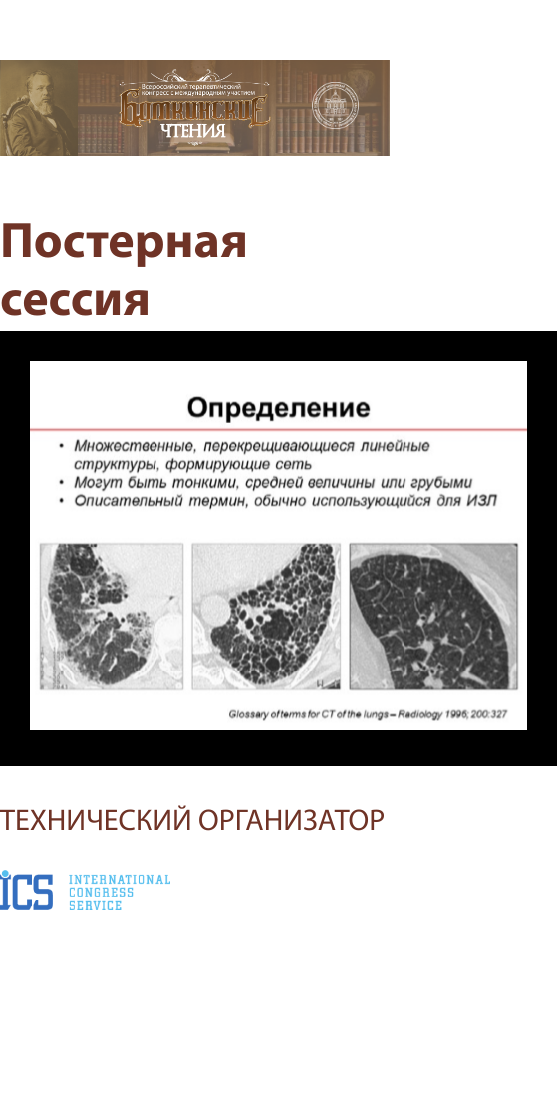
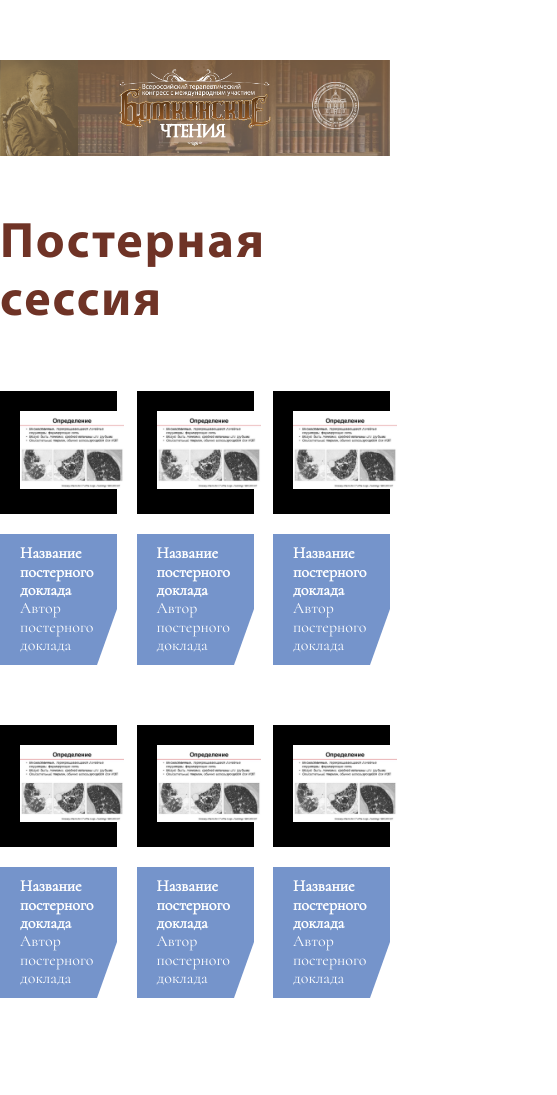
Before and after one commit to ossmi/botkin, a plain HTML site: page session.html in a window 390 px wide. Shown: the top 1095 px of the page, 557 px wide, since content can reach past the window. Before the commit the page ends 915 px from the top, so only its background shows below. Drawn offline with Linux system fonts and the light colour scheme.

Commit message:
finish session block without mobile v

```diff
--- a/sass/_colors.sass
+++ b/sass/_colors.sass
@@ -1 +1,2 @@
 color: #6f3326
+color:#7594cb
--- a/sass/_session.sass
+++ b/sass/_session.sass
@@ -3,13 +3,40 @@
         font-family: 'myriad-700'
         color: #6f3326
         font-size: 50px
+        letter-spacing: 2px
+        margin-bottom: 60px
     &-wrap
         display: flex
         flex-wrap: wrap
+        justify-content: space-between
     &__item
+        width: 30%
         &-block
             background-color: black
-            text-align: center
+
+            // text-align: center
+            margin-bottom: 20px
         &-img
-            padding: 30px
+            margin: 20px
+            width: 89%
             height: 100%
+        &-name
+            position: relative
+            font-family: 'Cormorant-Regular'
+            color: #ffffff
+            margin-bottom: 60px
+            padding: 10px 20px
+            background: #7594cb
+            z-index: 0
+            &:after
+                z-index: 99
+                position: absolute
+                margin-top: -46px
+                content: ""
+                right: 0
+                border: 56px solid transparent
+                border-bottom: 0px solid transparent
+                border-right: 20px solid white
+                border-left: 0px solid transparent
+        &-title
+            font-size: 16px
--- a/sass/_video.sass
+++ b/sass/_video.sass
@@ -61,5 +61,6 @@
         margin-right: 30px
 .org__logo
     width: 170px
+    margin-bottom: 60px
     &_img
        width: 100%
--- a/session.html
+++ b/session.html
@@ -24,16 +24,68 @@
     <div class="container">
         <h2 class="session__title">Постерная сессия</h2>
         <div class="session-wrap">
+
+            <div class="session__item">
+                <a href="#" class="session__item-href">
+                    <div class="session__item-block"><img src="img/item-img.png" alt="Доклад" class="session__item-img"><!-- /.session__item-block --></div></a>
+            <div class="session__item-name">
+                <h3 class="session__item-title">Название постерного доклада </h3>
+                <p class="session__item-title">Автор постерного доклада
+                </p>
+            </div><!-- /.session__item-name -->
+            </div><!-- /.session__item -->
+
+
             <div class="session__item">
                 <a href="#" class="session__item-href">
                     <div class="session__item-block"><img src="img/item-img.png" alt="Доклад" class="session__item-img"><!-- /.session__item-block --></div></a>
 
             <div class="session__item-name">
-                <h3 class="session__item-title"></h3>
-                <p class="session__item-title"></p>
+                <h3 class="session__item-title">Название постерного доклада </h3>
+                <p class="session__item-title">Автор постерного доклада
+                </p>
             </div><!-- /.session__item-name -->
             </div><!-- /.session__item -->
 
+            <div class="session__item">
+                <a href="#" class="session__item-href">
+                    <div class="session__item-block"><img src="img/item-img.png" alt="Доклад" class="session__item-img"><!-- /.session__item-block --></div></a>
+            <div class="session__item-name">
+                <h3 class="session__item-title">Название постерного доклада </h3>
+                <p class="session__item-title">Автор постерного доклада
+                </p>
+            </div><!-- /.session__item-name -->
+            </div><!-- /.session__item -->
+
+            <div class="session__item">
+                <a href="#" class="session__item-href">
+                    <div class="session__item-block"><img src="img/item-img.png" alt="Доклад" class="session__item-img"><!-- /.session__item-block --></div></a>
+            <div class="session__item-name">
+                <h3 class="session__item-title">Название постерного доклада </h3>
+                <p class="session__item-title">Автор постерного доклада
+                </p>
+            </div><!-- /.session__item-name -->
+            </div><!-- /.session__item -->
+
+            <div class="session__item">
+                <a href="#" class="session__item-href">
+                    <div class="session__item-block"><img src="img/item-img.png" alt="Доклад" class="session__item-img"><!-- /.session__item-block --></div></a>
+            <div class="session__item-name">
+                <h3 class="session__item-title">Название постерного доклада </h3>
+                <p class="session__item-title">Автор постерного доклада
+                </p>
+            </div><!-- /.session__item-name -->
+            </div><!-- /.session__item -->
+
+            <div class="session__item">
+                <a href="#" class="session__item-href">
+                    <div class="session__item-block"><img src="img/item-img.png" alt="Доклад" class="session__item-img"><!-- /.session__item-block --></div></a>
+            <div class="session__item-name">
+                <h3 class="session__item-title">Название постерного доклада </h3>
+                <p class="session__item-title">Автор постерного доклада
+                </p>
+            </div><!-- /.session__item-name -->
+            </div><!-- /.session__item -->
 
     </div>
     <!-- /.session-wrap -->
```
Also changed, not shown: css/style.css, img/item-bg.png (added), 1 other file.
